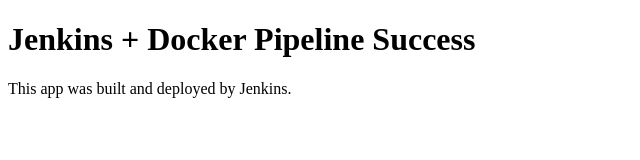
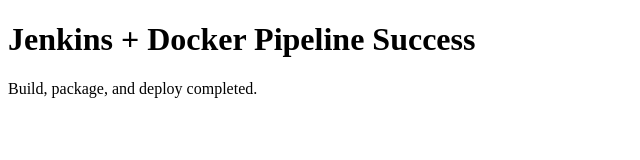
Before and after one commit to MADHU8912/my-devops-app, a plain HTML site: page index.html in a window 1280 px wide. Shown: the full height of the page, 0-640 px from the left. Drawn offline with Linux system fonts and the light colour scheme.

Commit message:
fix the error

```diff
--- a/index.html
+++ b/index.html
@@ -5,6 +5,6 @@
 </head>
 <body>
     <h1>Jenkins + Docker Pipeline Success</h1>
-    <p>This app was built and deployed by Jenkins.</p>
+    <p>Build, package, and deploy completed.</p>
 </body>
 </html>
```
